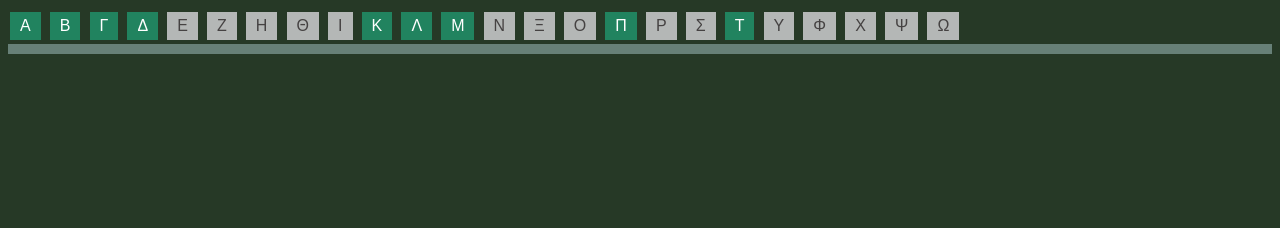
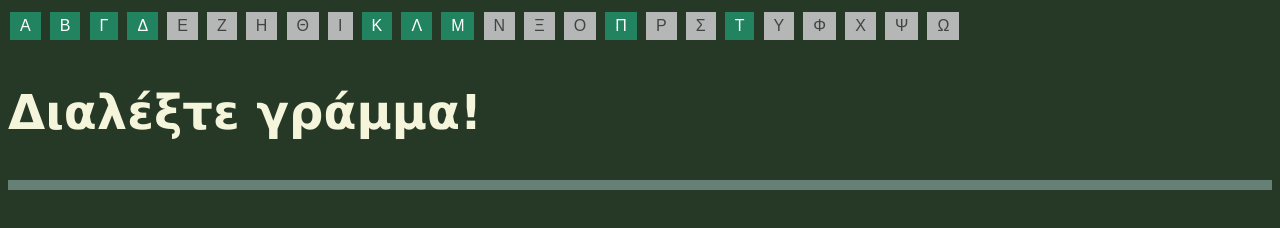
Before and after one commit to mingin2007/lexicon, a plain HTML site: page index.html in a window 1280 px wide. Drawn offline with Linux system fonts and the light colour scheme.

Commit message:
details...

```diff
--- a/index.html
+++ b/index.html
@@ -33,7 +33,7 @@
     <button>Ψ</button>
     <button>Ω</button>
 </div>
-<div id="kefalida"></div>
+<h1 id="kefalida"></h1>
 <div id="entries-container"></div>
 </body>
 </html>
--- a/index.js
+++ b/index.js
@@ -3,40 +3,26 @@ window.onload = ()=>{
 
     let xhr = new XMLHttpRequest();
     xhr.onreadystatechange = (entries) =>{
-        if (xhr.readyState === 4 && xhr.status===200){
-            //console.log(xhr.response);
-             handleResponse(JSON.parse(xhr.response));
+        if (xhr.readyState === 4){
+            if(xhr.status===200){
+                handleResponse(JSON.parse(xhr.response));
+                document.getElementById("kefalida").innerHTML = "<h2>Διαλέξτε γράμμα!</h2>";
+            }else{
+                document.getElementById("kefalida").innerHTML = "<h2>Δεν υπάρχουν λέξεις!</h2>";
+            }
         }
-        else{
-            console.log("boil them, Harry!");
-        }
+
+
     }
     //console.log("btn clicked: " + e.target.innerHTML);
     xhr.open("GET", '/entries/entries.JSON', true);
     xhr.send();
-
-
-
-    /* let buttons = document.getElementsByTagName("button");
-    for(let i=0; i<buttons.length; i++){
-        buttons[i].addEventListener('click', (e)=>{
-            let url = i;
-            console.log('url ' + url);
-
-        });
-    }
- */
-
-
-
 };
 
 function handleResponse(data){
-
     let letterButtons = document.getElementsByTagName("button");
     data.lexicon.forEach((element, index) => {
         if(element.count == 0){
-            //console.log(element.letter + " has no entries");
             letterButtons[index].setAttribute('disabled', "true");
         }
     });
@@ -45,11 +31,9 @@ function handleResponse(data){
             populatePage(data.lexicon[i]);
         });
     }
-
 }
 
 function populatePage(words){
-    //console.log(data.lexicon[0].letter);
     let container = document.getElementById('entries-container');
     container.textContent = '';
     const kefalida = document.getElementById('kefalida');
@@ -75,10 +59,5 @@ function populatePage(words){
         imglink.id = "img-link";
         imglink.appendChild(pic);
         console.log("booh" + pic.src);
-
-
     };
-
-
-
 }
```
